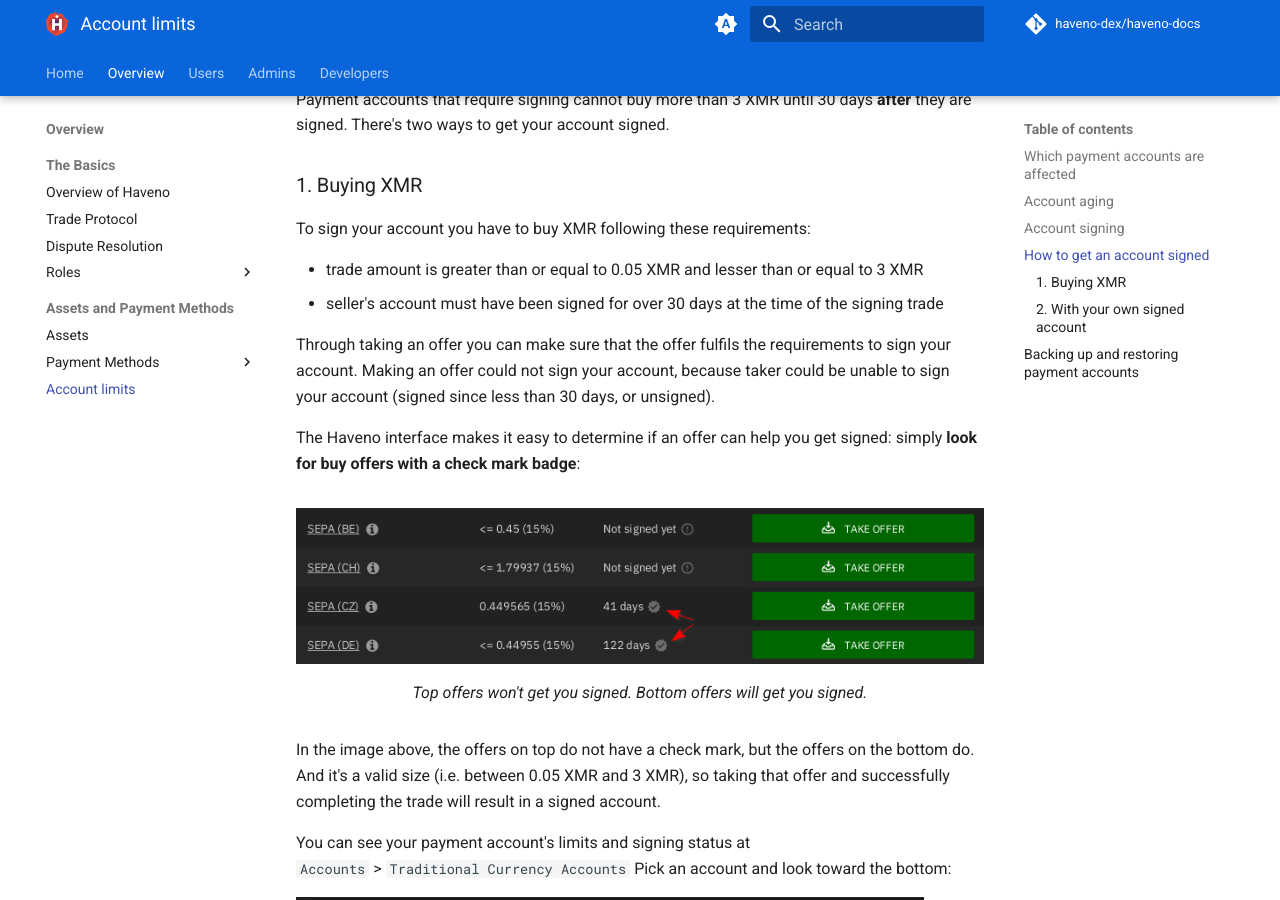
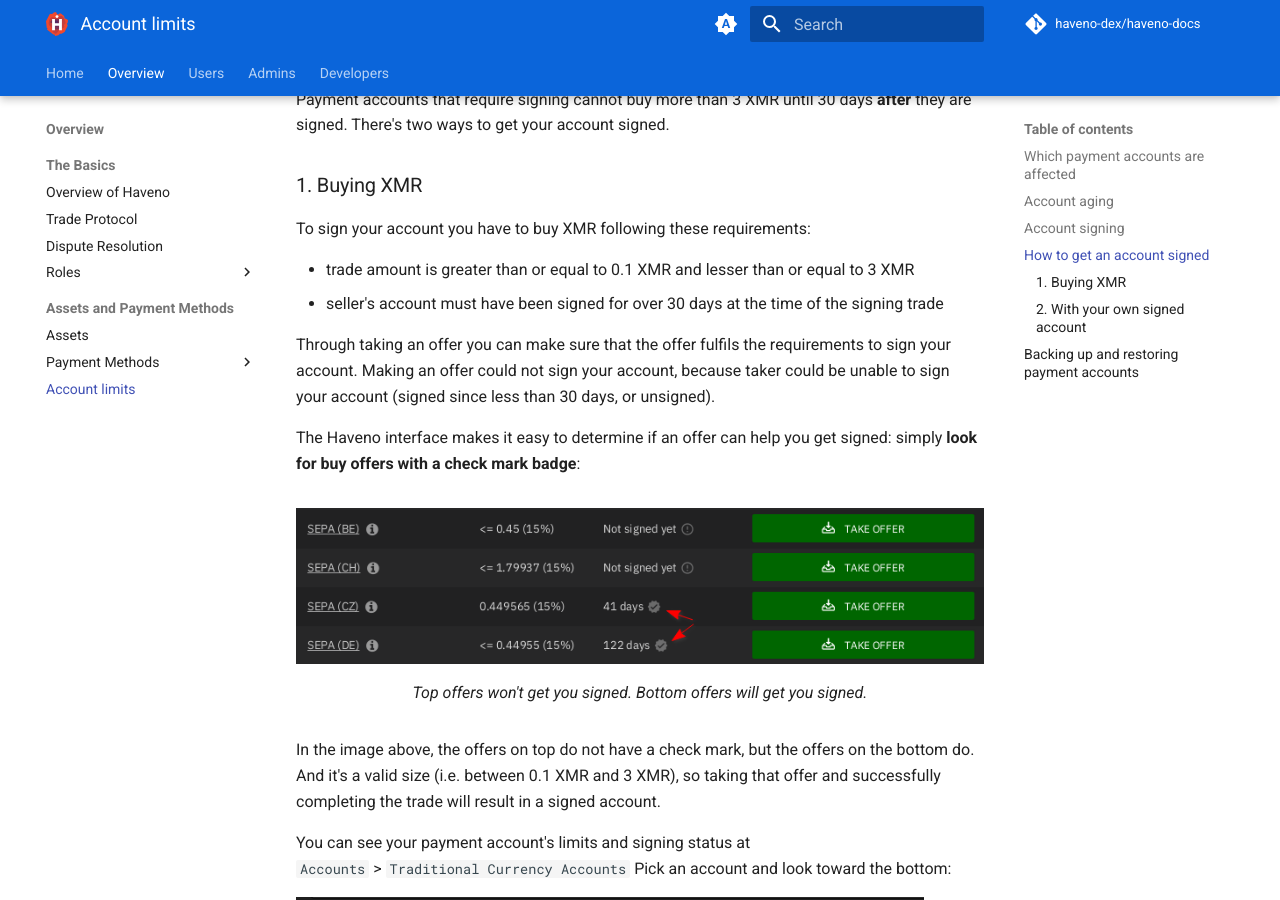
Before and after one commit to haveno-dex/haveno-docs, an MkDocs documentation site: the page built from docs/overview/account_limits.md, in a window 1280 px wide and 900 px high, scrolled down 3030 px. Built offline with MkDocs 1.6.1 and Material for MkDocs 9.7.7, drawn with Linux system fonts in a browser that asks for light colours; plug-ins that fetch from the network failed and are left out; comment, search, counter and statistics services are not loaded; the version menu is left out.

Commit message:
Revert "update minimum trade limit to 0.05 XMR (#86)" (#87)
This reverts commit f756f9f2d80c0ae1ef085805e9b5a7a2420d1e26.

```diff
--- a/docs/overview/account_limits.md
+++ b/docs/overview/account_limits.md
@@ -78,7 +78,7 @@
 
 To sign your account you have to buy XMR following these requirements:
 
-- trade amount is greater than or equal to 0.05 XMR and lesser than or equal to 3 XMR
+- trade amount is greater than or equal to 0.1 XMR and lesser than or equal to 3 XMR
 - seller's account must have been signed for over 30 days at the time of the signing trade
 
 Through taking an offer you can make sure that the offer fulfils the requirements to sign your account. Making an offer could not sign your account, because taker could be unable to sign your account (signed since less than 30 days, or unsigned).
@@ -90,7 +90,7 @@
 Top offers won't get you signed. Bottom offers will get you signed.
 ///
 
-In the image above, the offers on top do not have a check mark, but the offers on the bottom do. And it's a valid size (i.e. between 0.05 XMR and 3 XMR), so taking that offer and successfully completing the trade will result in a signed account.
+In the image above, the offers on top do not have a check mark, but the offers on the bottom do. And it's a valid size (i.e. between 0.1 XMR and 3 XMR), so taking that offer and successfully completing the trade will result in a signed account.
 
 You can see your payment account's limits and signing status at <br>
 `Accounts` > `Traditional Currency Accounts` Pick an account and look toward the bottom:
```
